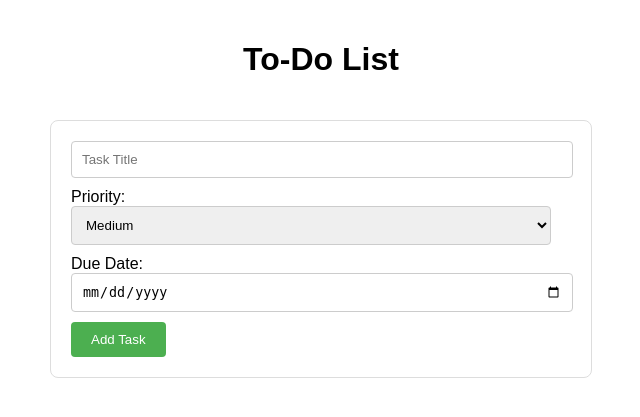
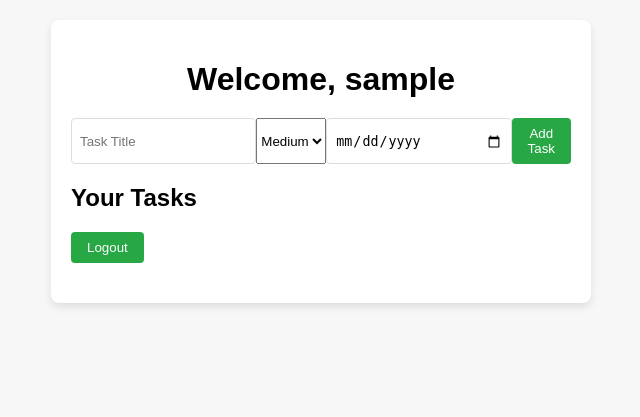
Before and after one commit to tonyhhw2/software_carpentry_project, a Flask app: template templates/index.html in a window 1280 px wide. Shown: the top 417 px of the page, without its empty margins (319-959 px from the left). Run offline with Flask 3, Linux system fonts and the light colour scheme; the template is opened without the code that fills it, so the values that code supplies are empty; the visitor is signed in with stand-in values (Sample User, id 1).

Commit message:
index.html

```diff
--- a/templates/index.html
+++ b/templates/index.html
@@ -4,99 +4,39 @@
     <meta charset="UTF-8">
     <meta name="viewport" content="width=device-width, initial-scale=1.0">
     <title>To-Do App</title>
-    <style>
-        body {
-            font-family: Arial, sans-serif;
-            margin: 0;
-            padding: 0;
-            background-color: {{ color_theme.bg_color }};
-            color: {{ color_theme.text_color }};
-        }
-        h1 {
-            text-align: center;
-            padding: 20px;
-        }
-        form {
-            margin: 20px auto;
-            padding: 20px;
-            background: white;
-            border: 1px solid #ddd;
-            border-radius: 8px;
-            max-width: 500px;
-        }
-        form input, form select {
-            width: calc(100% - 20px);
-            padding: 10px;
-            margin-bottom: 10px;
-            border: 1px solid #ccc;
-            border-radius: 4px;
-        }
-        form button {
-            padding: 10px 20px;
-            background-color: #4CAF50;
-            color: white;
-            border: none;
-            border-radius: 4px;
-            cursor: pointer;
-        }
-        form button:hover {
-            background-color: #45a049;
-        }
-        ul {
-            list-style-type: none;
-            padding: 0;
-            max-width: 500px;
-            margin: 20px auto;
-        }
-        ul li {
-            background: white;
-            margin: 10px 0;
-            padding: 15px;
-            border: 1px solid #ddd;
-            border-radius: 8px;
-            display: flex;
-            justify-content: space-between;
-            align-items: center;
-        }
-        ul li a {
-            text-decoration: none;
-            color: #4CAF50;
-        }
-    </style>
+    <link rel="stylesheet" href="{{ url_for('static', filename='styles.css') }}">
 </head>
 <body>
-    <h1>To-Do List</h1>
+    <div class="container">
+        <h1>Welcome, {{ current_user.username }}</h1>
 
-    <!-- Form to Add a Task -->
-    <form action="/add" method="POST">
+        <form action="{{ url_for('add_task') }}" method="post">
             <input type="text" name="title" placeholder="Task Title" required>
-        <label for="priority">Priority:</label>
-        <select name="priority" id="priority" required>
+            <select name="priority">
                 <option value="high">High</option>
                 <option value="medium" selected>Medium</option>
                 <option value="low">Low</option>
             </select>
-        <label for="due_date">Due Date:</label>
             <input type="date" name="due_date">
             <button type="submit">Add Task</button>
         </form>
 
-    <!-- Display Tasks -->
-    <ul>
+        <h2>Your Tasks</h2>
         {% for task in tasks %}
-        <li>
-            <div>
-                <strong>{{ task.title }}</strong> - {{ task.priority.capitalize() }} Priority
-                {% if task.due_date %}
-                | Due: {{ task.due_date.strftime('%Y-%m-%d') }}
-                {% endif %}
+        <div class="task {% if task.complete %}complete{% endif %}">
+            <span>{{ task.title }} - Due: {{ task.due_date }}</span>
+            <div class="actions">
+                <a href="{{ url_for('toggle_task', task_id=task.id) }}">
+                    {{ "Mark as Complete" if not task.complete else "Undo Complete" }}
+                </a>
+                <a href="{{ url_for('delete_task', task_id=task.id) }}">Delete</a>
             </div>
-            <div>
-                <a href="/toggle/{{ task.id }}">{{ 'Complete' if not task.complete else 'Undo' }}</a>
-                <a href="/delete/{{ task.id }}">Delete</a>
         </div>
-        </li>
         {% endfor %}
-    </ul>
+
+        <form action="{{ url_for('logout') }}" method="post">
+            <button class="logout" type="submit">Logout</button>
+        </form>
+    </div>
 </body>
 </html>
```
Lines whose indentation alone changed are shown as unchanged.
